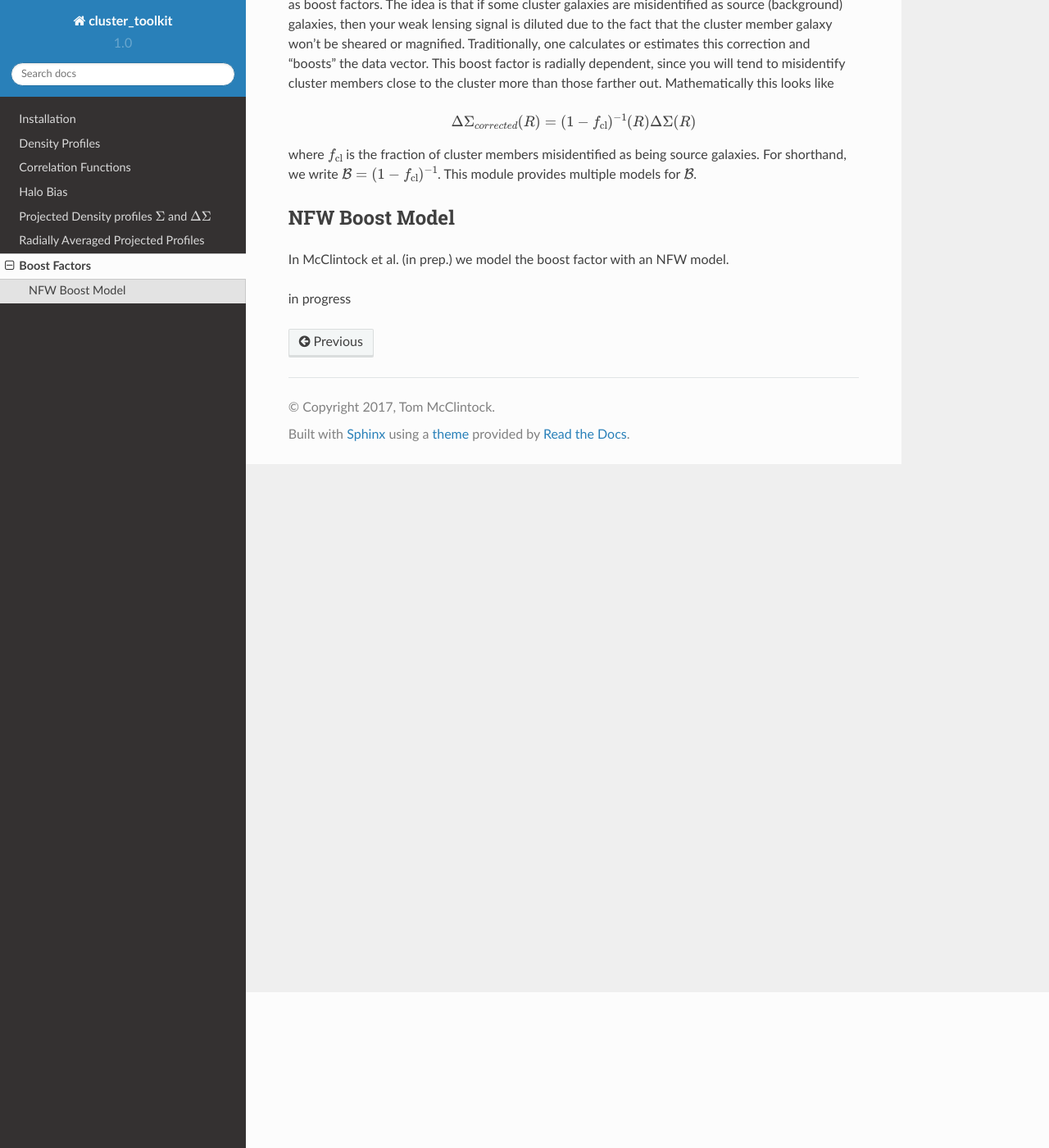
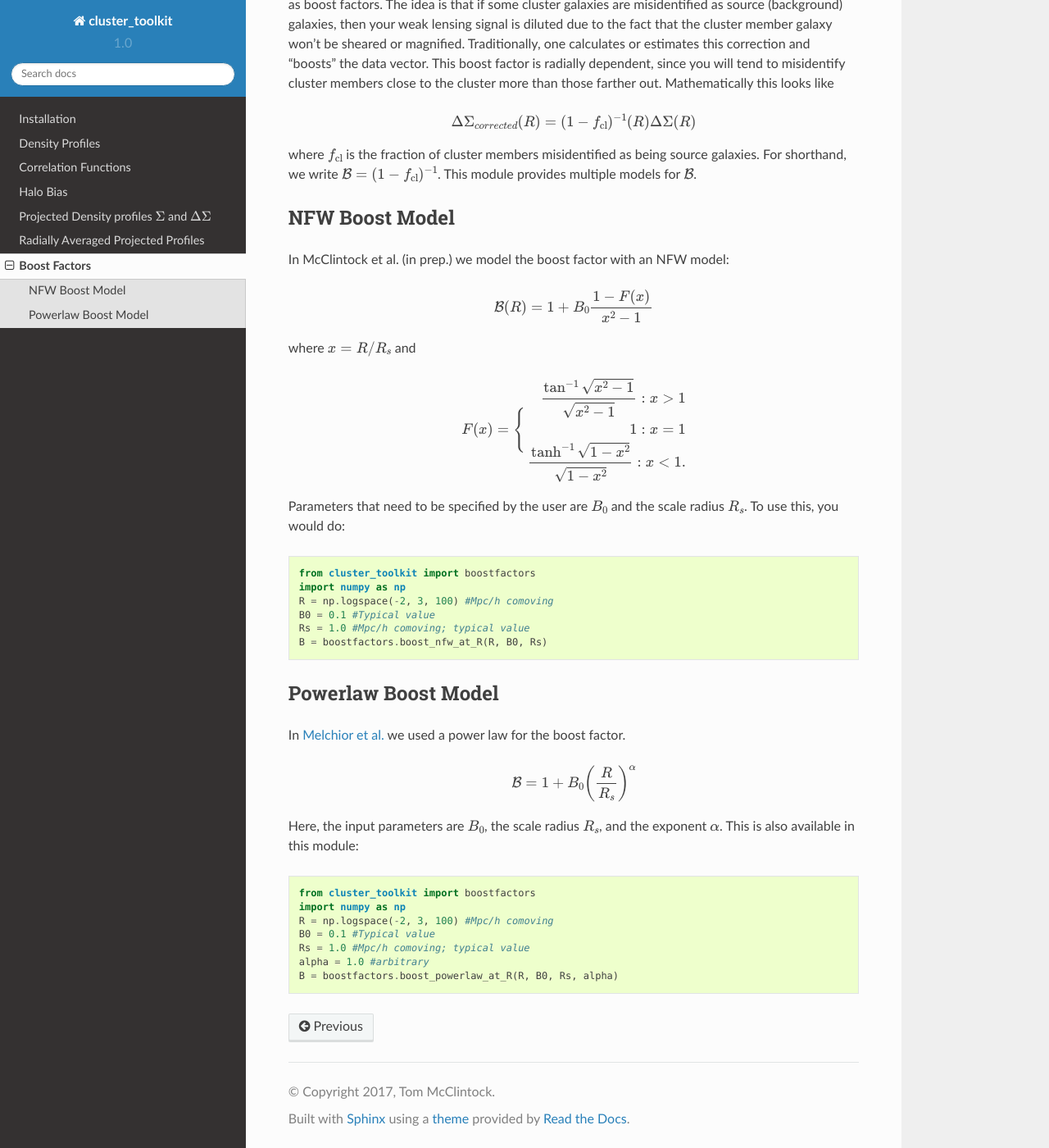
Before and after one commit to tmcclintock/cluster_toolkit, a Sphinx documentation site: the page built from docs/boost_factors.rst, in a window 1280 px wide and 1400 px high, scrolled down 190 px. Shown: the whole window at 82% size. Built offline with Sphinx 7.4.7 and the Read the Docs theme 2.0.0, drawn with Linux system fonts in a browser that asks for light colours.

Commit message:
Added a PL boost factor model and finished the boost factor docs.

```diff
--- a/docs/boost_factors.rst
+++ b/docs/boost_factors.rst
@@ -13,6 +13,51 @@ where :math:`f_{\rm cl}` is the fraction of cluster members misidentified as bei
 NFW Boost Model
 ==================
 
-In McClintock et al. (in prep.) we model the boost factor with an NFW model.
+In McClintock et al. (in prep.) we model the boost factor with an NFW model:
 
-in progress
+.. math::
+
+   \mathcal{B}(R) = 1+B_0\frac{1-F(x)}{x^2-1}
+
+where :math:`x=R/R_s` and
+
+.. math::
+
+   F(x) = \Biggl \lbrace
+   \begin{eqnarray}
+   \frac{\tan^{-1}\sqrt{x^2-1}}{\sqrt{x^2-1}} : x > 1\\
+   1 : x = 1\\
+   \frac{\tanh^{-1}\sqrt{1-x^2}}{\sqrt{1-x^2}} : x < 1.
+   \end{eqnarray}
+
+Parameters that need to be specified by the user are :math:`B_0` and the scale radius :math:`R_s`. To use this, you would do:
+
+.. code::
+
+   from cluster_toolkit import boostfactors
+   import numpy as np
+   R = np.logspace(-2, 3, 100) #Mpc/h comoving
+   B0 = 0.1 #Typical value
+   Rs = 1.0 #Mpc/h comoving; typical value
+   B = boostfactors.boost_nfw_at_R(R, B0, Rs)
+
+Powerlaw Boost Model
+=========================
+
+In `Melchior et al. <https://arxiv.org/abs/1610.06890>`_ we used a power law for the boost factor.
+
+.. math::
+
+   \mathcal{B} = 1 + B_0\left(\frac{R}{R_s}\right)^\alpha
+
+Here, the input parameters are :math:`B_0`, the scale radius :math:`R_s`, and the exponent :math:`\alpha`. This is also available in this module:
+
+.. code::
+
+   from cluster_toolkit import boostfactors
+   import numpy as np
+   R = np.logspace(-2, 3, 100) #Mpc/h comoving
+   B0 = 0.1 #Typical value
+   Rs = 1.0 #Mpc/h comoving; typical value
+   alpha = 1.0 #arbitrary
+   B = boostfactors.boost_powerlaw_at_R(R, B0, Rs, alpha)
```
Also changed, not shown: 3 other files.
